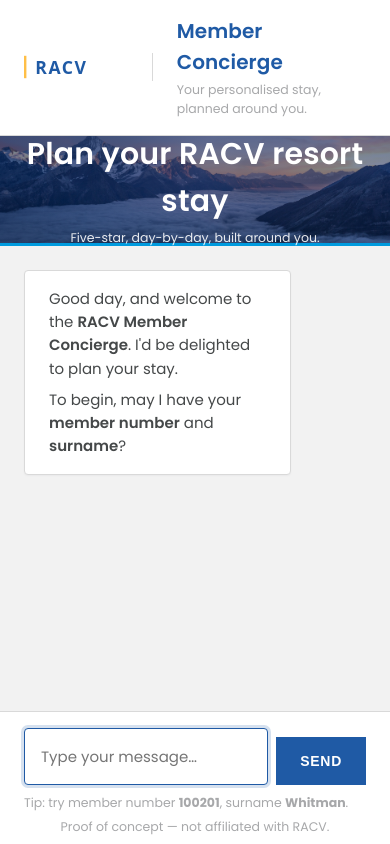
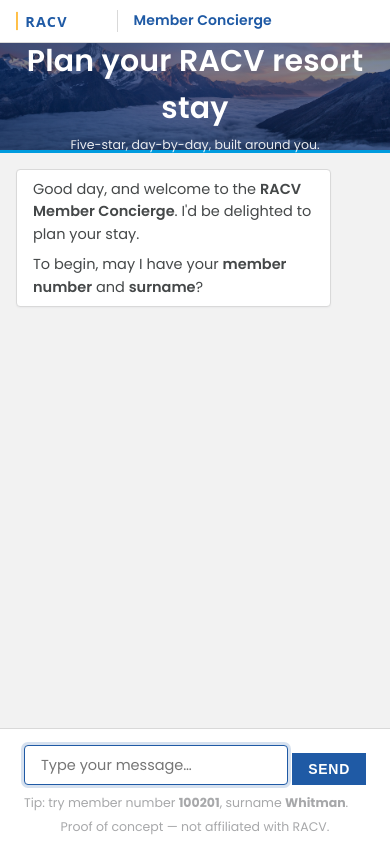
Before and after one commit to samhud1999/leisure-concierge, a plain HTML site: page public/index.html in a window 390 px wide. Drawn offline with nearby package versions, Linux system fonts and the light colour scheme.

Commit message:
feat(ui): responsive layout and a11y pass

```diff
--- a/public/index.html
+++ b/public/index.html
@@ -228,6 +228,22 @@
     color: var(--racv-muted);
     text-align: center;
   }
+  @media (max-width: 640px) {
+    header { padding: var(--s-2) var(--s-3); gap: var(--s-2); }
+    header .brand img { height: 26px; }
+    header .brand-divider { height: 22px; }
+    header h1 { font-size: 14px; }
+    header p { display: none; }
+    main { padding: var(--s-3); }
+    .bubble { max-width: 88%; padding: var(--s-2) var(--s-3); font-size: 14.5px; }
+    .composer { gap: var(--s-1); }
+    textarea { padding: var(--s-2) var(--s-3); font-size: 14.5px; }
+    button { padding: var(--s-2) var(--s-3); }
+  }
+  @media (prefers-reduced-motion: reduce) {
+    main { scroll-behavior: auto; }
+    textarea, button { transition: none; }
+  }
 </style>
 </head>
 <body>
@@ -249,7 +265,7 @@
     </div>
   </section>
 
-  <main id="thread"></main>
+  <main id="thread" role="log" aria-live="polite" aria-label="Conversation"></main>
 
   <footer>
     <div class="composer">
```
